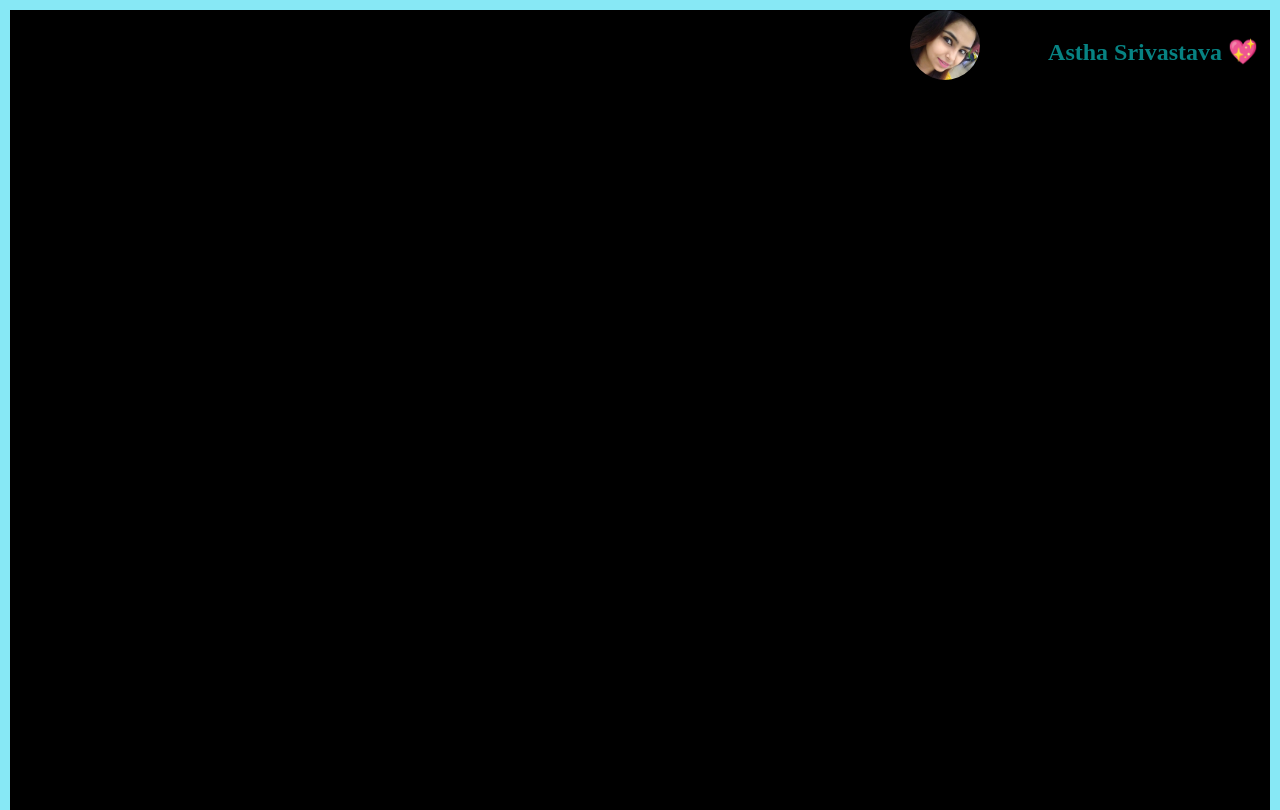
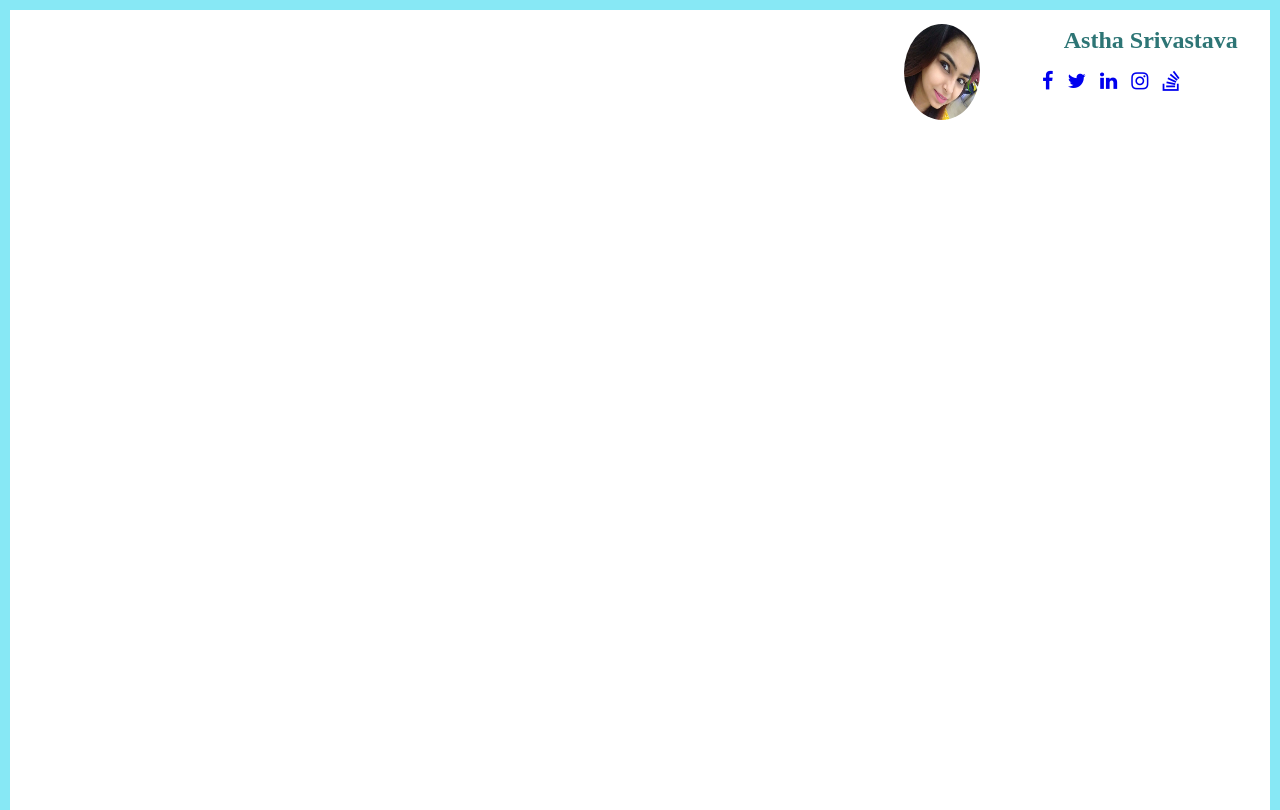
Before and after one commit to AsthaUndefined/portFolioTemplate, an Angular app in the folder portfolio/: page / in a window 1280 px wide. Built offline with nearby package versions, Linux system fonts and the light colour scheme.

Commit message:
Added social media icons

```diff
--- a/portfolio/angular.json
+++ b/portfolio/angular.json
@@ -85,12 +85,17 @@
             "karmaConfig": "karma.conf.js",
             "assets": [
               "src/favicon.ico",
-              "src/assets"
+              "src/assets",
+              "src/assets/images"
             ],
             "styles": [
-              "src/styles.css"
+              "src/styles.css",
+              "../node_modules/bootstrap/dist/css/bootstrap.min.css"
             ],
-            "scripts": []
+            "scripts": [
+              "../node_modules/jquery/dist/jquery.min.js",
+              "../node_modules/bootstrap/dist/js/bootstrap.min.js"
+            ]
           }
         },
         "lint": {
--- a/portfolio/src/app/header/header.component.css
+++ b/portfolio/src/app/header/header.component.css
@@ -2,19 +2,18 @@ img{
     border-radius: 50%;
 }
 .stage {
-    border-bottom: 3px transparent #444;
     display: flex;
-    height: 120px;
+    height: 20%;
     width: 100%;
 }
 .box {
     align-self: flex-end;
     animation-duration: 3s;
     animation-iteration-count: infinite;
-    height: 70px;
+    height: 60%;
     margin: 0 23% 0 auto;
     transform-origin: bottom;
-    width: 70px;
+    width: 6%;
 }
 .girl {
     animation-name: girl;
@@ -26,129 +25,49 @@ img{
     100% { transform: translateY(0); }
 }
 
-
-.boxing {
-    padding-right: 7px;
-    padding-left: 10px;
-    margin-right: 15px;
-    margin-top: 10px;;
+.name{
+    font-family: "Lucida Handwriting";
+    color: rgb(45, 117, 117);
+    padding-right: 0.3%;
+    padding-left: 0.6%;
+    margin-right: 3%;
+    margin-top: 1.5%;
     right: 0;
     top: 0;
     position: absolute;
-    width: max-content;
-    text-align: left;
-}
-
-.boxing::before {
-    content: "";
-    position: absolute;
-    top: -2px;
-    left: -2px;
-    width: 0;
-    height: 0;
-    background: transparent;
-    border: 4px groove transparent;
-    border-radius: 5px;
-}
-
-.boxing:hover::before {
-    animation: animate 1s linear forwards;
-}
-
-@keyframes animate {
-    0% {
-        width: 0;
-        height: 0;
-        border-top-color: rgb(243, 52, 26);
-        border-right-color: transparent;
-        border-bottom-color: transparent;
-        border-left-color: transparent;
-    }
-
-    50% {
-        width: 100%;
-        height: 0;
-        border-top-color:  rgb(243, 52, 26);;
-        border-right-color:  rgb(243, 52, 26);;
-        border-bottom-color: transparent;
-        border-left-color: transparent;
-    }
-
-    100% {
-        width: 100%;
-        height: 100%;
-        border-top-color:  rgb(243, 52, 26);;
-        border-right-color:  rgb(243, 52, 26);;
-        border-bottom-color: transparent;
-        border-left-color: transparent;
-    }
-}
-
-.boxing::after {
-    content: "";
-    position: absolute;
-    top: -2px;
-    left: -2px;
-    width: 0;
-    height: 0;
-    background: transparent;
-    border: 4px groove transparent;
-    border-radius: 5px;
-}
-
-.boxing:hover::after {
-    animation: animates 1s linear forwards;
-}
-
-@keyframes animates {
-    0% {
-        width: 0;
-        height: 0;
-        border-top-color: transparent;
-        border-right-color: transparent;
-        border-bottom-color: transparent;
-        border-left-color:  rgb(243, 52, 26);
-        border-radius: 5px;
-    }
-
-    50% {
-        width: 0;
-        height: 100%;
-        border-top-color: transparent;
-        border-right-color: transparent;
-        border-bottom-color:  rgb(243, 52, 26);
-        border-left-color:  rgb(243, 52, 26);
-        border-radius: 5px;
-    }
-
-    100% {
-        width: 100%;
-        height: 100%;
-        border-top-color: transparent;
-        border-right-color: transparent;
-        border-bottom-color:  rgb(35, 67, 247);
-        border-left-color:  rgb(41, 165, 247);
-        border-radius: 5px;
-    }
-}
-
-.name{
-    font-family: "Lucida Handwriting";
-    color: rgb(7, 131, 131);
     text-align-last: left;
-    padding-left: 10px;
 }
 
 .name:hover {
-    border: 0px solid #1292e1;
-    color: rgb(83, 83, 139) !important;
+    color: rgb(196, 121, 247) !important;
 }
 
 .name::after {
     font-size: x-large;
-    content: "Astha Srivastava 💖";
+    content: "Astha Srivastava";
 }
 .name:hover::after {
     font-size: xx-large;
-    content: "आस्था श्रीवास्तव 💕";
+    content: "आस्था श्रीवास्तव";
 }
+.social{
+    padding-right: 0.3%;
+    padding-left: 0.6%;
+    margin-right: 7%;
+    margin-top: 5%;
+    right: 0;
+    top: 0;
+    position: absolute;
+    text-align-last: left;
+}
+.fa {
+    margin:2px;
+    padding: 5px;
+    font-size: 20px;
+    text-align: center;
+    text-decoration: none;
+    border-radius:50%
+  }
+  .fa:hover {
+    opacity: 0.7;
+  }
--- a/portfolio/src/app/header/header.component.html
+++ b/portfolio/src/app/header/header.component.html
@@ -3,4 +3,11 @@
 </div>
 <div class="boxing">
     <h1 class="name"></h1>
+    <div class="social">
+        <a href="#" class="fa fa-facebook"></a>
+        <a href="#" class="fa fa-twitter"></a>
+        <a href="#" class="fa fa-linkedin"></a>
+        <a href="#" class="fa fa-instagram"></a>
+        <a href="#" class="fa fa-stack-overflow"></a>
+    </div>
 </div>
--- a/portfolio/src/index.html
+++ b/portfolio/src/index.html
@@ -6,6 +6,7 @@
   <base href="./">
   <meta name="viewport" content="width=device-width, initial-scale=1">
   <link rel="icon" type="image/x-icon" href="favicon.ico">
+  <link rel="stylesheet" href="https://cdnjs.cloudflare.com/ajax/libs/font-awesome/4.7.0/css/font-awesome.min.css">
 </head>
 <body>
   <div class="borderDiv">
--- a/portfolio/src/styles.css
+++ b/portfolio/src/styles.css
@@ -1,7 +1,7 @@
 html,body {
   height:100%;
-  margin: 0px;
-  background-color: black;
+  margin: 0%;
+  background-color: white;
 }
 
 .borderDiv{
```
